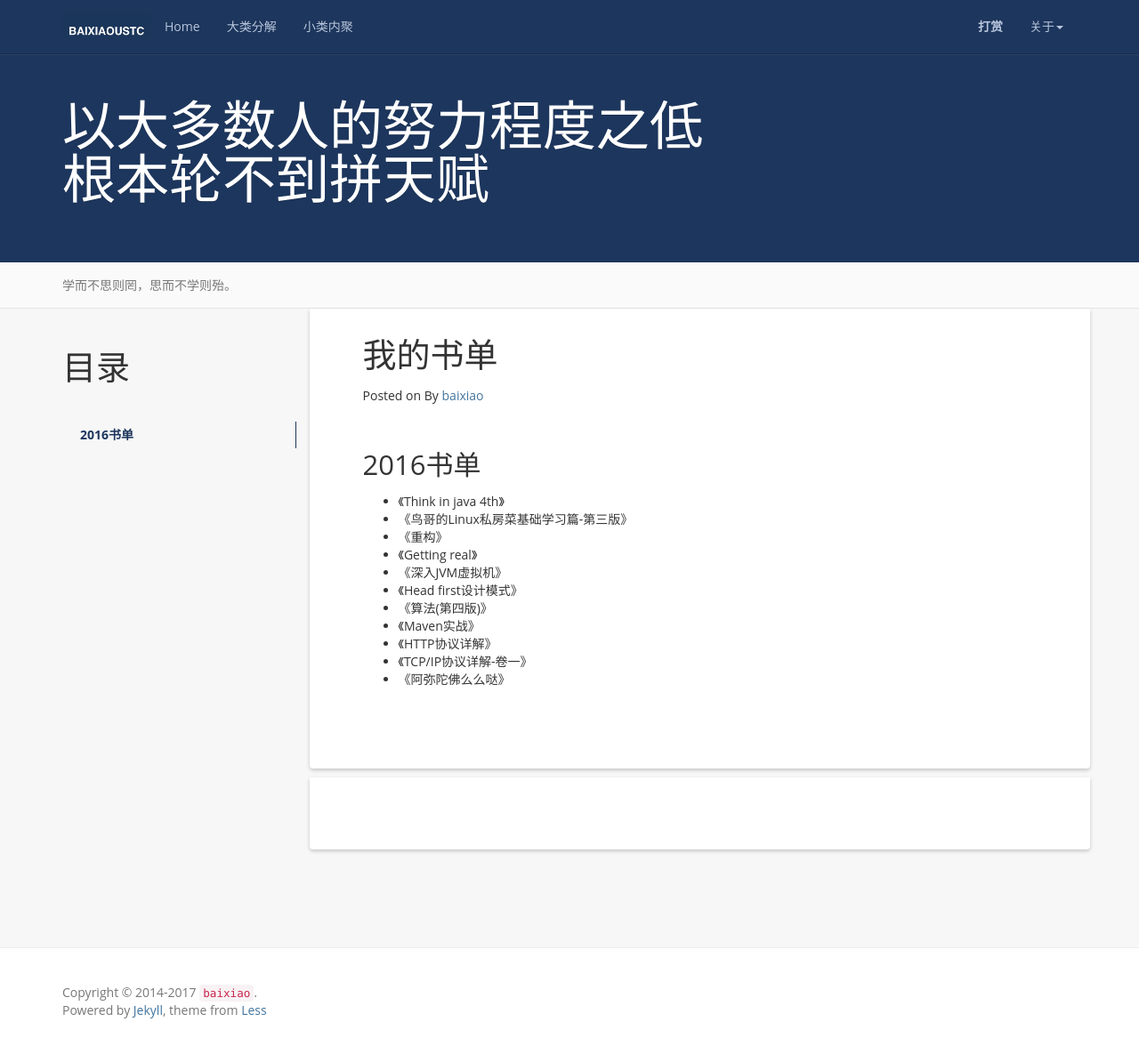
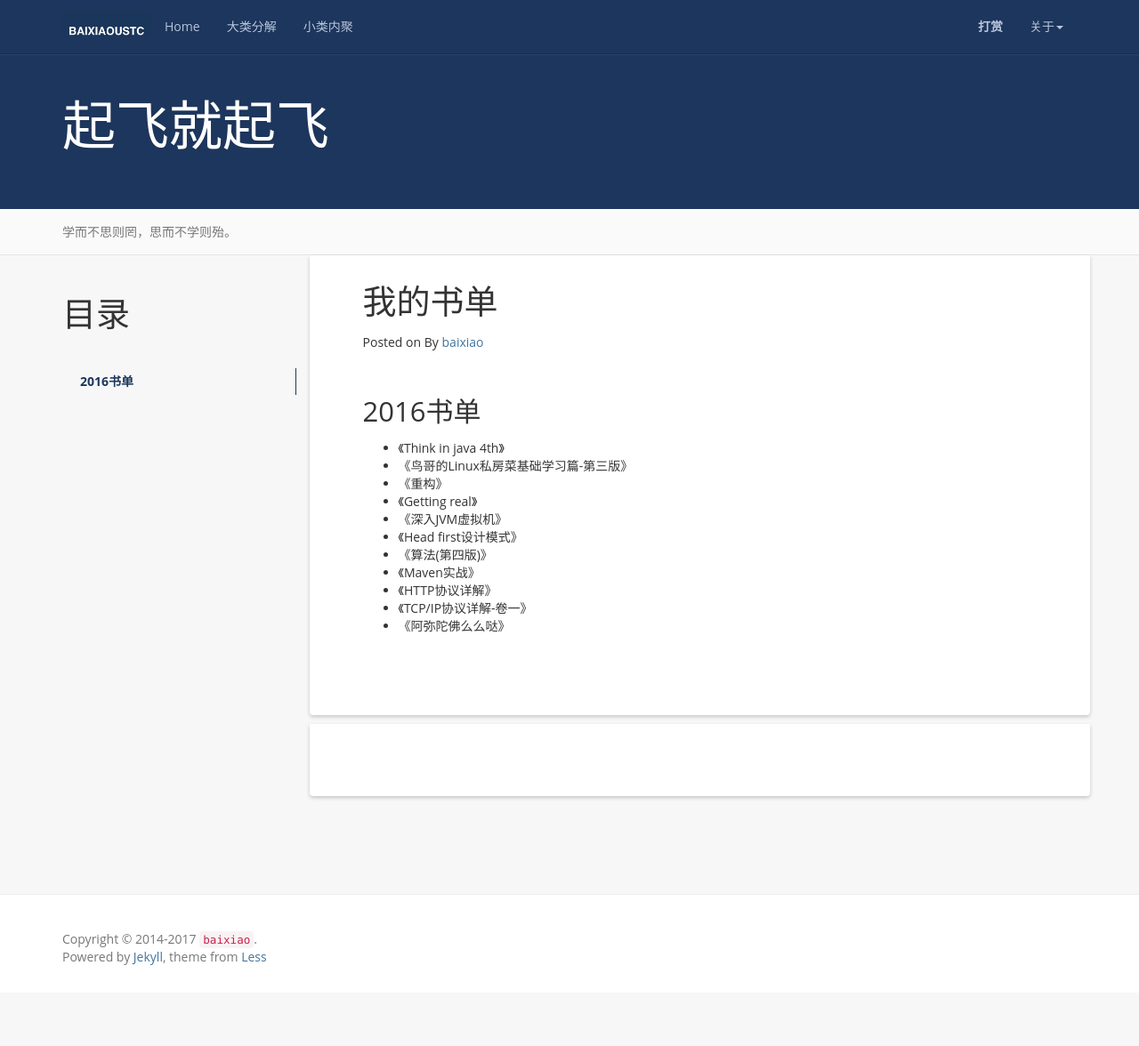
Before and after one commit to baixiaoustc/baixiaoustc.github.io, a Jekyll site: the page built from books.md, in a window 1280 px wide and 1176 px high. Shown: the whole window at 89% size. Built offline with Jekyll 4.4.1, drawn with Linux system fonts in a browser that asks for light colours; comment, search, counter and statistics services are not loaded.

Commit message:
no message

```diff
--- a/_config.yml
+++ b/_config.yml
@@ -8,7 +8,7 @@ github: https://github.com/baixiaoustc/
 baseurl: ""
 description: Actually, less is more!
 meta_description: 白想要起飞
-motto: 以大多数人的努力程度之低 根本轮不到拼天赋
+motto: 起飞就起飞
 banner: 学而不思则罔，思而不学则殆。
 
 #permalink: /:categories/:year/:month/:day/:title/
```
